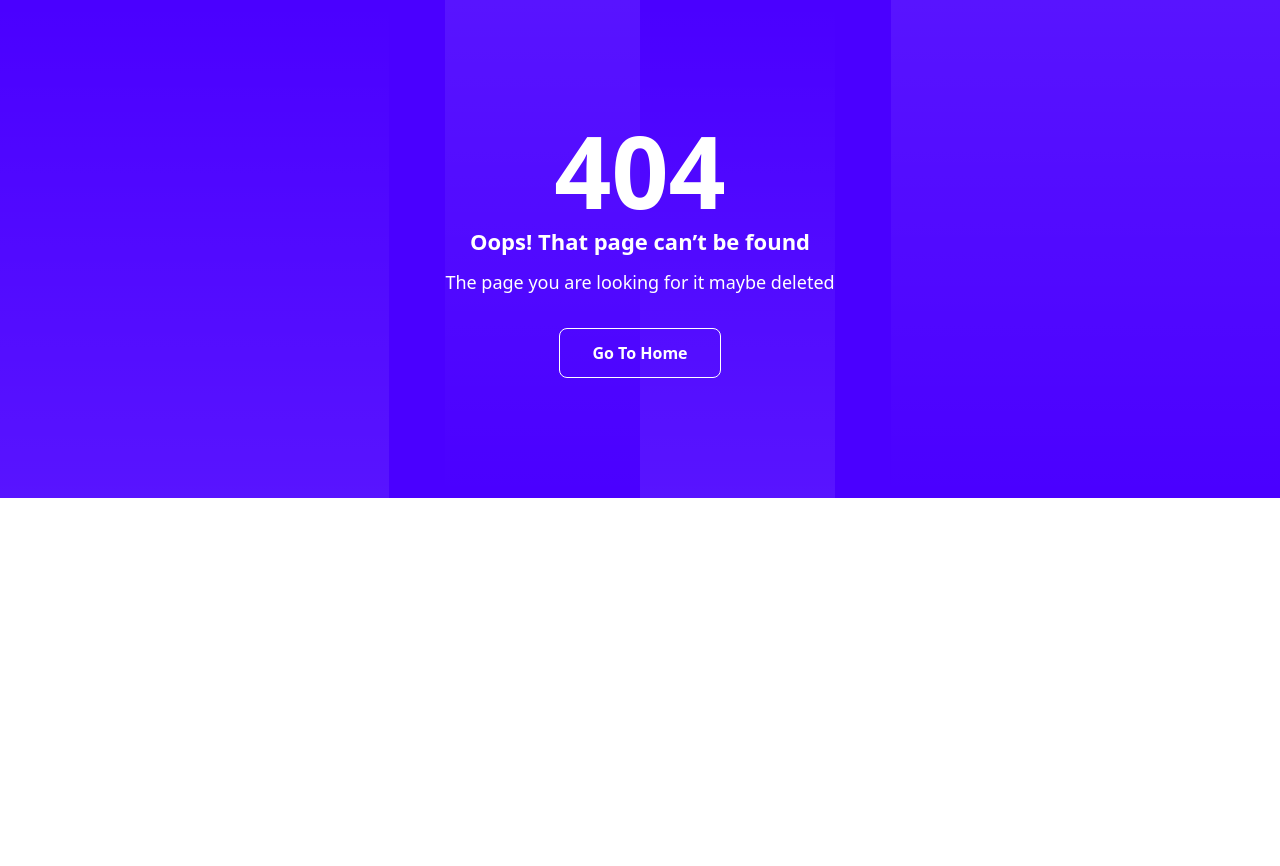
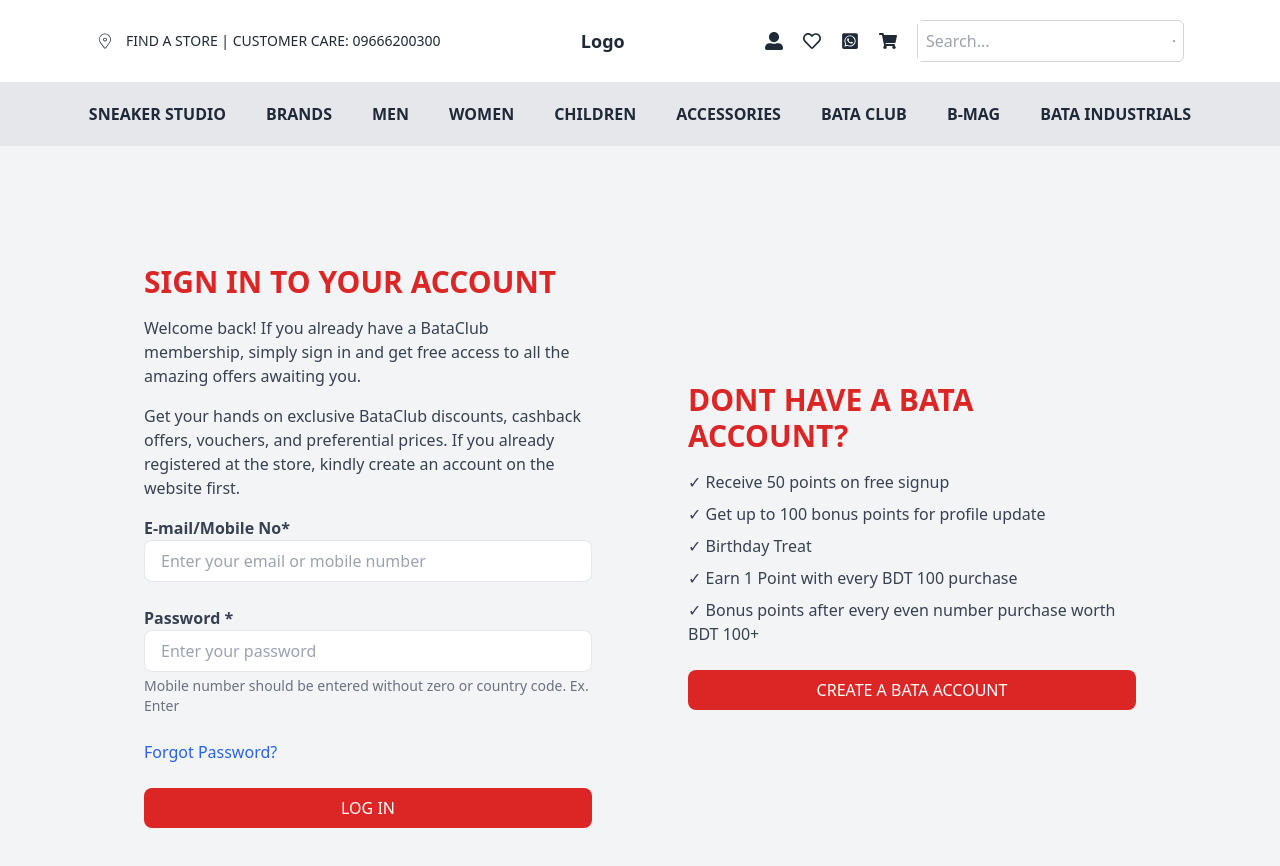
Before and after one commit to saagor16/bata-clone-website-cline, a React (Vite) app: page /login in a window 1280 px wide. Before the commit this address had no page. Shown: the top 866 px of the page. Before the commit the page ends 800 px from the top, so only its background shows below. Built offline with nearby package versions, Linux system fonts and the light colour scheme.

Commit message:
login page done

```diff
--- a/src/Container/Shared/Navbar.jsx
+++ b/src/Container/Shared/Navbar.jsx
@@ -76,7 +76,7 @@
         </div>
         <div className="text-lg font-bold">Logo</div>
         <div className="flex items-center gap-5">
-          <FaUserAlt className="text-lg" />
+        <Link to='/login'><FaUserAlt className="text-lg" /></Link>
           <FaRegHeart className="text-lg" />
           <FaWhatsappSquare className="text-lg" />
           <FaShoppingCart className="text-lg" />
@@ -95,7 +95,7 @@
         </div>
         <div className="text-lg font-bold">Logo</div>
         <div className="flex items-center gap-5">
-          <FaUserAlt className="text-lg" />
+          <Link to='/login'><FaUserAlt className="text-lg" /></Link>
           <FaShoppingCart className="text-lg" />
         </div>
       </div>
@@ -125,7 +125,7 @@
               <p>My Wishlists</p>
             </div>
             <div className="flex items-center gap-3">
-              <FaUserAlt className="text-lg" />
+            <Link to='/login'><FaUserAlt className="text-lg" /></Link>
               <p>Find A Store | Customer care: 09666200300</p>
             </div>
           </div>
--- a/src/Pages/Login/Login.jsx
+++ b/src/Pages/Login/Login.jsx
@@ -1,8 +1,41 @@
 
 const Login = () => {
     return (
-        <div>
+        <div className="min-h-screen flex flex-col lg:flex-row items-center justify-center bg-gray-100">
+            {/* Left Section */}
+            <div className="lg:w-2/5 w-full p-8  rounded-lg m-4">
+                <h2 className="text-3xl font-bold mb-4 text-red-600">SIGN IN TO YOUR ACCOUNT</h2>
+                <p className="text-gray-700 mb-4">Welcome back! If you already have a BataClub membership, simply sign in and get free access to all the amazing offers awaiting you.</p>
+                <p className="text-gray-700 mb-4">Get your hands on exclusive BataClub discounts, cashback offers, vouchers, and preferential prices. If you already registered at the store, kindly create an account on the website first.</p>
+                <form className="space-y-6">
+                    <div>
+                        <label className="block text-gray-700 font-semibold">E-mail/Mobile No*</label>
+                        <input type="text" className="w-full px-4 py-2 border rounded-lg focus:outline-none focus:ring-2 focus:ring-blue-600" placeholder="Enter your email or mobile number" />
+                    </div>
+                    <div>
+                        <label className="block text-gray-700 font-semibold">Password *</label>
+                        <input type="password" className="w-full px-4 py-2 border rounded-lg focus:outline-none focus:ring-2 focus:ring-blue-600" placeholder="Enter your password" />
+                        <p className="text-sm text-gray-500 mt-1">Mobile number should be entered without zero or country code. Ex. Enter </p>
+                    </div>
+                    <div className="flex items-center justify-between">
+                        <a href="#" className="text-blue-600 hover:underline">Forgot Password?</a>
+                    </div>
+                    <button type="submit" className="w-full bg-red-600 text-white px-4 py-2 rounded-lg hover:bg-red-700 transition">LOG IN</button>
+                </form>
+            </div>
 
+            {/* Right Section */}
+            <div className="lg:w-2/5 w-full p-8  rounded-lg m-4">
+                <h2 className="text-3xl font-bold mb-4 text-red-600">DONT HAVE A BATA ACCOUNT?</h2>
+                <ul className="text-gray-700 space-y-2 mb-6">
+                    <li>✓ Receive 50 points on free signup</li>
+                    <li>✓ Get up to 100 bonus points for profile update</li>
+                    <li>✓ Birthday Treat</li>
+                    <li>✓ Earn 1 Point with every BDT 100 purchase</li>
+                    <li>✓ Bonus points after every even number purchase worth BDT 100+</li>
+                </ul>
+                <a href="#" className="block text-center bg-red-600 text-white px-4 py-2 rounded-lg hover:bg-red-700 transition">CREATE A BATA ACCOUNT</a>
+            </div>
         </div>
     );
 };
--- a/src/Routes/Routes.jsx
+++ b/src/Routes/Routes.jsx
@@ -2,6 +2,7 @@
 import Main from "../Layouts/Main/Main";
 import Error from "../Pages/Error/Error";
 import Home from "../Container/HomePage/Home/Home";
+import Login from "../Pages/Login/Login";
 
 
 export const router = createBrowserRouter([
@@ -14,6 +15,10 @@
           path: "/",
           element: <Home></Home>,
         },
+        {
+          path: "/login",
+          element:<Login></Login>,
+        },
     ]
     },
   ]);
```
